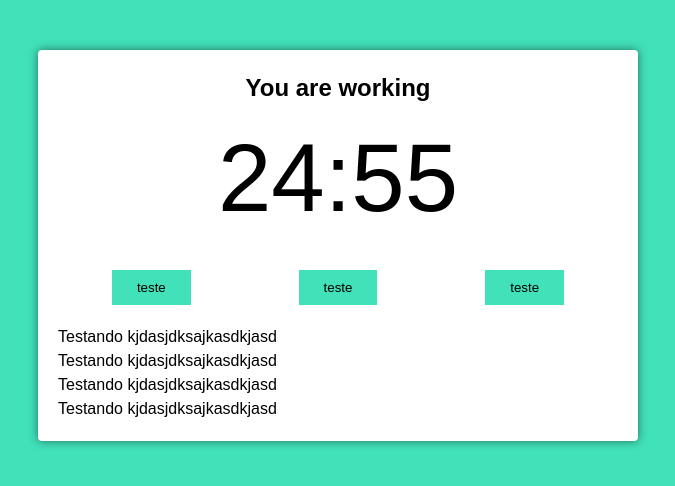
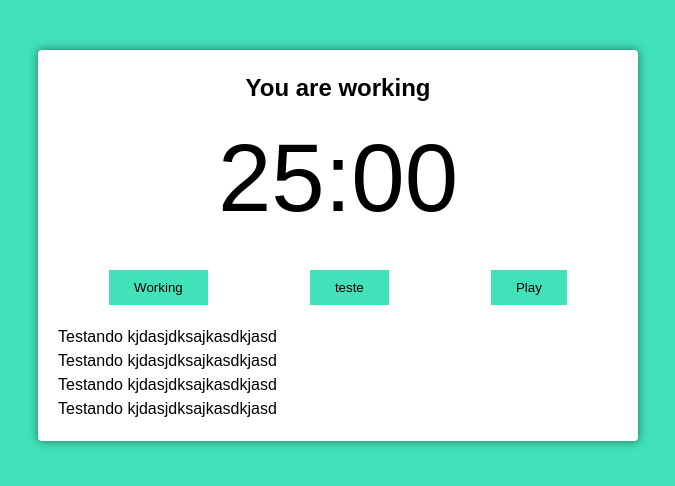
Before and after one commit to ewertonigor/typescript-pomodoro-react, a React (Create React App) app: page / in a window 1280 px wide. Shown: the top 486 px of the page, without its empty margins (302-977 px from the left). Built offline with nearby package versions, Linux system fonts and the light colour scheme.

Commit message:
Button Working

```diff
--- a/src/components/pomodoro-timer.tsx
+++ b/src/components/pomodoro-timer.tsx
@@ -1,4 +1,4 @@
-import React from 'react';
+import React, { useEffect } from 'react';
 import { useInterval } from '../hooks/use-interval';
 import { Button } from './button';
 import { Timer } from './timer';
@@ -12,10 +12,24 @@
 
 export function PomodoroTimer(props: Props): JSX.Element {
   const [mainTime, setMainTime] = React.useState(props.pomodoroTime);
+  const [timeCounting, setTimeCounting] = React.useState(false);
+  const [working, setWorking] = React.useState(false);
 
-  useInterval(() => {
-    setMainTime(mainTime - 1);
-  }, 1000);
+  useEffect(() => {
+    if (working) document.body.classList.add('working');
+  }, [working]);
+
+  useInterval(
+    () => {
+      setMainTime(mainTime - 1);
+    },
+    timeCounting ? 1000 : null,
+  );
+
+  const configureWork = () => {
+    setTimeCounting(true);
+    setWorking(true);
+  };
 
   return (
     <div className="pomodoro">
@@ -23,9 +37,12 @@
       <Timer mainTime={mainTime} />
 
       <div className="controls">
+        <Button text="Working" onClick={() => configureWork()}></Button>
         <Button text="teste" onClick={() => console.log('Clickado')}></Button>
-        <Button text="teste" onClick={() => console.log('Clickado')}></Button>
-        <Button text="teste" onClick={() => console.log('Clickado')}></Button>
+        <Button
+          text={timeCounting ? 'Pause' : 'Play'}
+          onClick={() => setTimeCounting(!timeCounting)}
+        ></Button>
       </div>
 
       <div className="details">
```
